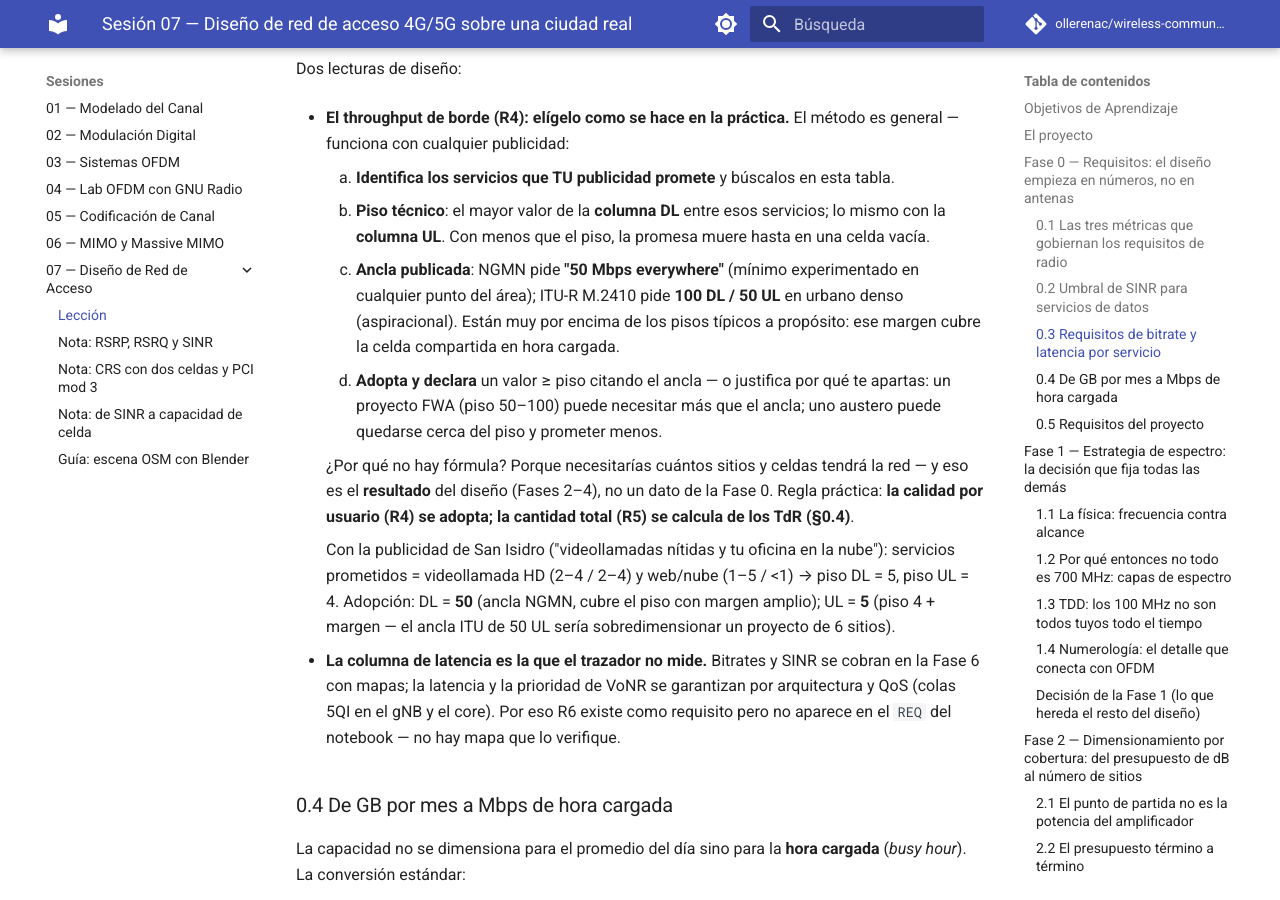
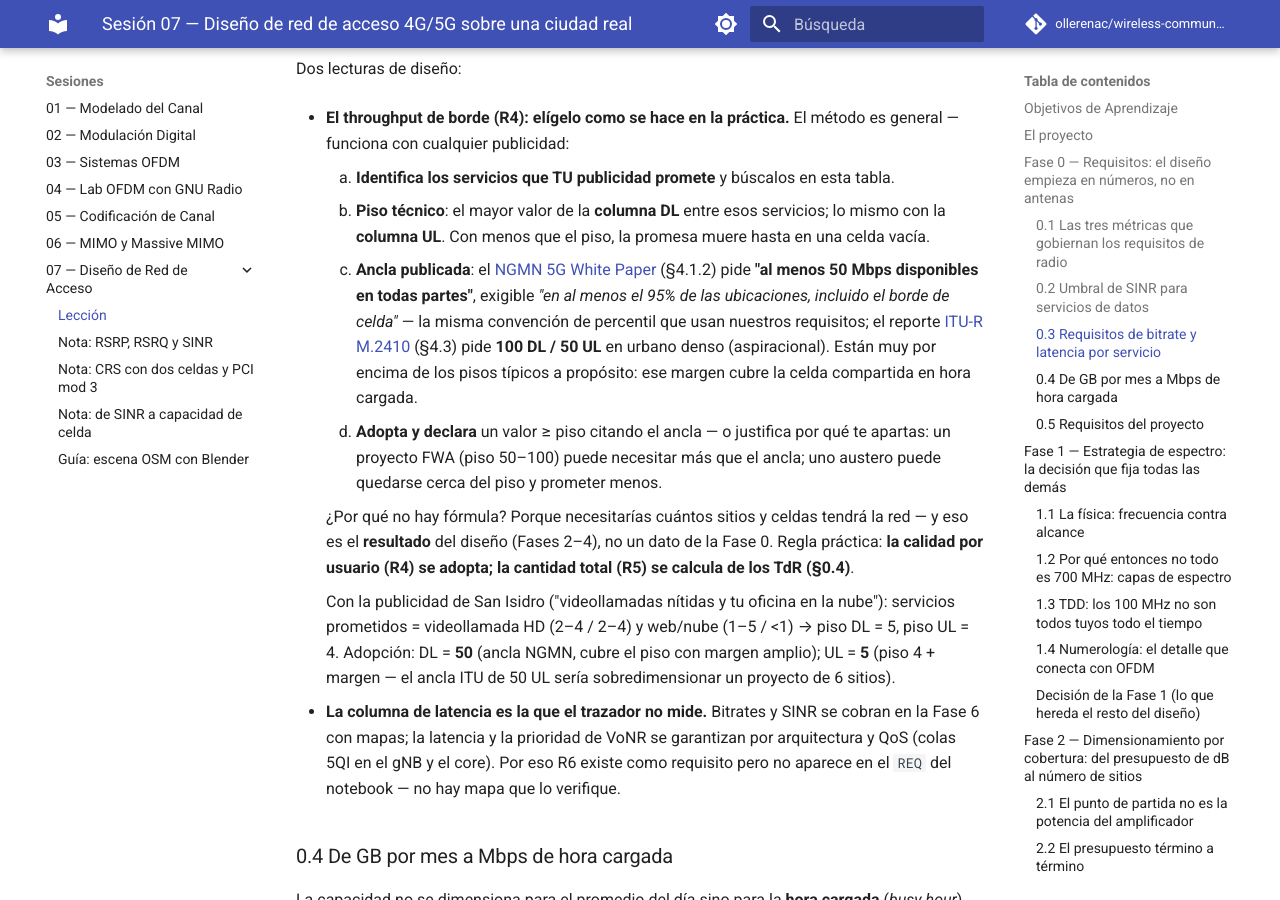
Before and after one commit to ollerenac/wireless-communication-systems, an MkDocs documentation site: the page built from docs/sessions/07-network-design/index.md, in a window 1280 px wide and 900 px high, scrolled down 4694 px. Built offline with MkDocs 1.6.1 and Material for MkDocs 9.7.7, drawn with Linux system fonts in a browser that asks for light colours; comment, search, counter and statistics services are not loaded.

Commit message:
docs(07-network-design): link and verify NGMN/ITU anchors in §0.3
- NGMN 5G White Paper linked, section verified against the PDF text:
  §4.1.2 'at least 50 Mb/s shall be available everywhere', required 'in at
  least 95% of the locations (including at the cell-edge)' — same
  percentile convention as the course requirements
- ITU-R M.2410 linked, §4.3 (user experienced data rate) verified via TOC

Co-Authored-By: Claude Fable 5 <noreply@anthropic.com>
Claude-Session: https://claude.ai/code/session_01DwhbKVUZCFgUhxaWRkBL6Y

```diff
--- a/docs/sessions/07-network-design/index.md
+++ b/docs/sessions/07-network-design/index.md
@@ -224,11 +224,16 @@ Dos lecturas de diseño:
     2. **Piso técnico**: el mayor valor de la **columna DL** entre esos
        servicios; lo mismo con la **columna UL**. Con menos que el piso,
        la promesa muere hasta en una celda vacía.
-    3. **Ancla publicada**: NGMN pide **"50 Mbps everywhere"** (mínimo
-       experimentado en cualquier punto del área); ITU-R M.2410 pide
-       **100 DL / 50 UL** en urbano denso (aspiracional). Están muy por
-       encima de los pisos típicos a propósito: ese margen cubre la
-       celda compartida en hora cargada.
+    3. **Ancla publicada**: el
+       [NGMN 5G White Paper](https://www.ngmn.org/wp-content/uploads/NGMN_5G_White_Paper_V1_0.pdf)
+       (§4.1.2) pide **"al menos 50 Mbps disponibles en todas partes"**,
+       exigible *"en al menos el 95% de las ubicaciones, incluido el
+       borde de celda"* — la misma convención de percentil que usan
+       nuestros requisitos; el reporte
+       [ITU-R M.2410](https://www.itu.int/dms_pub/itu-r/opb/rep/R-REP-M.2410-2017-PDF-E.pdf)
+       (§4.3) pide **100 DL / 50 UL** en urbano denso (aspiracional).
+       Están muy por encima de los pisos típicos a propósito: ese margen
+       cubre la celda compartida en hora cargada.
     4. **Adopta y declara** un valor ≥ piso citando el ancla — o
        justifica por qué te apartas: un proyecto FWA (piso 50–100) puede
        necesitar más que el ancla; uno austero puede quedarse cerca del
```
